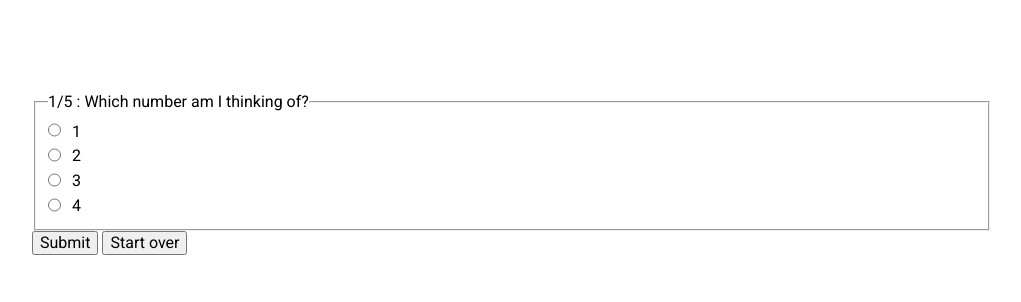
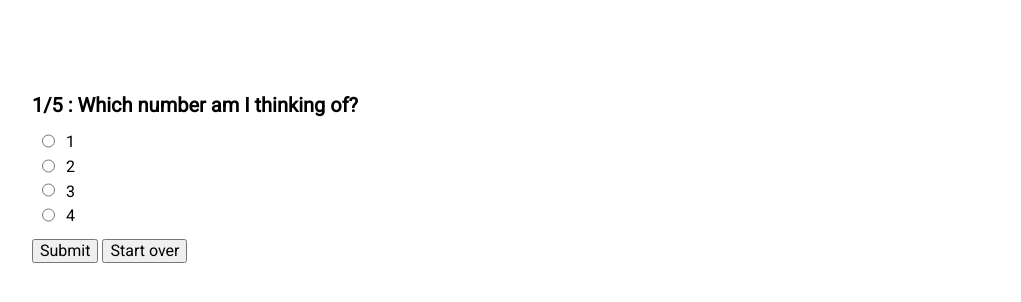
Before and after one commit to Thinkful-Ed/web-dev-001-quiz-app-example, a plain HTML site: page index.html in a window 1280 px wide. Both pictures are taken after a click on the button "start". Shown: the whole page, without its empty margins (128-1149 px from the left). Drawn offline with nearby package versions, Linux system fonts and the light colour scheme.

Commit message:
Unstyle fieldset and add size to legend, remove duplicate css

```diff
--- a/styles/main.css
+++ b/styles/main.css
@@ -13,6 +13,12 @@ main {
 	line-height: 1.5;
 }
 
+fieldset {
+	border: 0;
+	padding: 0;
+	margin: 0;
+}
+
 label {
 	display: block;
     font-size: 1rem;
@@ -23,7 +29,6 @@ input[type=radio] {
     vertical-align: middle;
     height: 1.5rem;
     bottom: 2px;
-    *bottom: 0;
     margin-right: 7px;
 }
 
@@ -34,6 +39,15 @@ p {
 .container {
 	padding: 0 60px;
 	padding-top: 90px;
+}
+
+legend {
+	font-size: 20px;
+	font-weight: bold;
+}
+
+.choices {
+	padding: 10px;
 }
 
 .user-was-correct{
```
